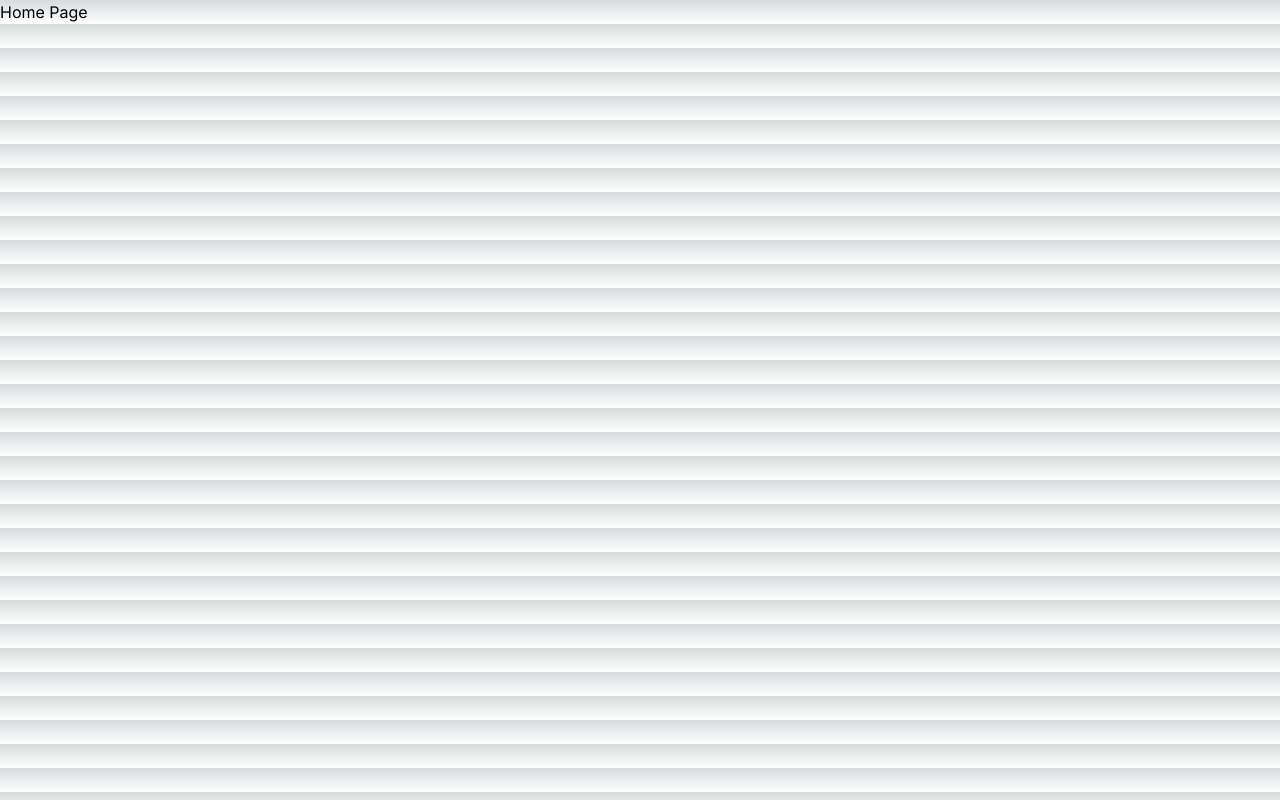
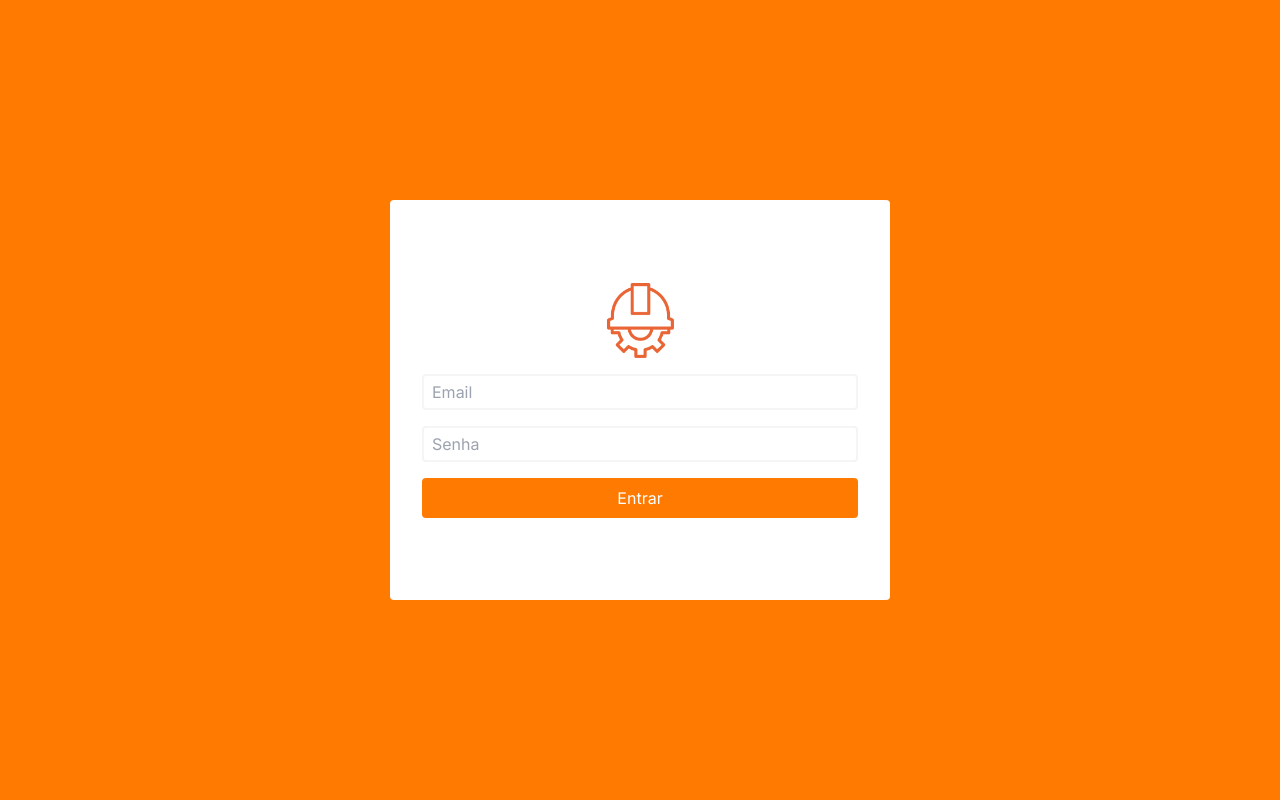
Before and after one commit to thaispng/Inspecao, a Next.js app: page / in a window 1280 px wide. Built offline with nearby package versions, Linux system fonts and the light colour scheme.

Commit message:
feat: criação de componente e estilização de página de login

```diff
--- a/src/app/globals.css
+++ b/src/app/globals.css
@@ -18,12 +18,12 @@
 
 body {
   color: rgb(var(--foreground-rgb));
-  background: linear-gradient(
-      to bottom,
-      transparent,
-      rgb(var(--background-end-rgb))
-    )
-    rgb(var(--background-start-rgb));
+}
+
+.inicial-screen {
+  display: flex;
+  height: 100vh;
+  background-color: #FF7A00;
 }
 
 @layer utilities {
--- a/src/app/page.js
+++ b/src/app/page.js
@@ -1,9 +1,20 @@
-
+import Button from "@/components/_ui/Button/Button";
+import Input from "@/components/_ui/Input/Input";
+import Logo from "@/components/_ui/Logo/Logo";
 
 export default function Home() {
   return (
    <>
-   <h1>Home Page</h1>
+   <div className='inicial-screen flex justify-center items-center'>
+    <div className='bg-branco w-[500px] h-[400px] flex flex-col justify-center items-center rounded shadow-m shadow-cinza-claro gap-4 p-8'>
+    <div className='flex justify-center items-center gap-4'>
+      <Logo />
+    </div>
+      <Input type='email' placeholder='Email' />
+      <Input type='password' placeholder='Senha' />
+      <Button>Entrar</Button>
+      </div>
+    </div>
    </>
   );
 }
--- /dev/null
+++ b/src/components/_ui/Button/Button.js
@@ -0,0 +1,9 @@
+// Button.jsx
+export default function Button({children  }) {
+    return (
+        <button className="bg-laranja-primary text-branco px-4 py-2 rounded w-full hover:bg-laranja-secondary  ">
+
+        {children}
+        </button>
+    );
+}
--- /dev/null
+++ b/src/components/_ui/Input/Input.js
@@ -0,0 +1,11 @@
+export default function Input ({ type, placeholder, value, onChange }) {
+  return (
+    <input
+      type={type}
+      placeholder={placeholder}
+      value={value}
+      onChange={onChange}
+      className=" border-cinza-claro rounded px-2 py-1 border-2 w-full focus:outline-none focus:border-laranja-primary text-preto transition-all duration-500 ease-in-out"
+    />
+  );
+}
--- /dev/null
+++ b/src/components/_ui/Logo/Logo.js
@@ -0,0 +1,10 @@
+import Image from 'next/image';
+import Logo from '../../../../public/logo.png';
+
+function ImageMain() {
+    return (
+        <Image className="laranja-primary"src={Logo} width={75} height={75} alt="Logo" />
+    );
+}
+
+export default ImageMain;
--- a/tailwind.config.js
+++ b/tailwind.config.js
@@ -4,8 +4,17 @@ module.exports = {
     "./src/pages/**/*.{js,ts,jsx,tsx,mdx}",
     "./src/components/**/*.{js,ts,jsx,tsx,mdx}",
     "./src/app/**/*.{js,ts,jsx,tsx,mdx}",
+
   ],
   theme: {
+    colors: {
+      'laranja-primary': '#FF7A00',
+      'laranja-secondary': '#FFA500',
+      'branco': '#FFFFFF',
+      'preto': '#000000',
+      'cinza-claro': '#F5F5F5',
+      'cinza-medio': '#E0E0E0',
+    },
     extend: {
       backgroundImage: {
         "gradient-radial": "radial-gradient(var(--tw-gradient-stops))",
```
Also changed, not shown: public/logo.png (added).
